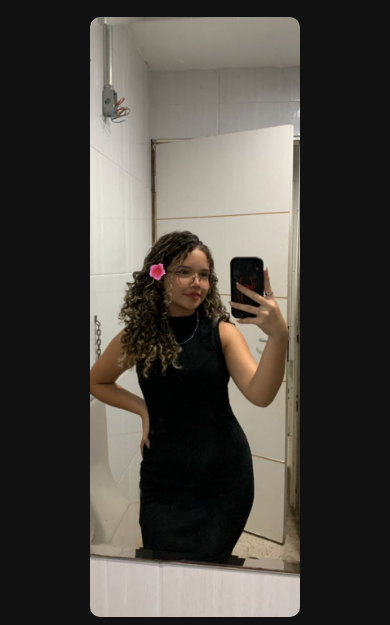
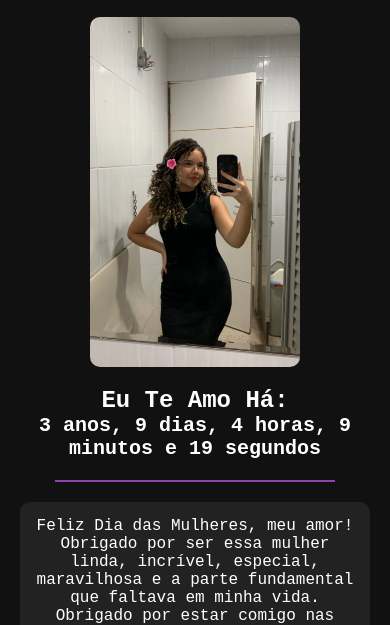
Before and after one commit to Jhon-vlfs/SurpresaParaMinhaMulher, a plain HTML site: page index.html in a window 390 px wide. Shown: the part 180-805 px from the top of the page. Drawn offline with Linux system fonts and the light colour scheme.

Commit message:
segundo commit

```diff
--- a/style.css
+++ b/style.css
@@ -71,3 +71,10 @@ hr {
     border-radius: 10px;
     margin-top: 15px;
 }
+
+@media (max-width: 600px){
+    .slideshow {
+        width: 80%;
+        height: 350px;
+    }
+}
```
